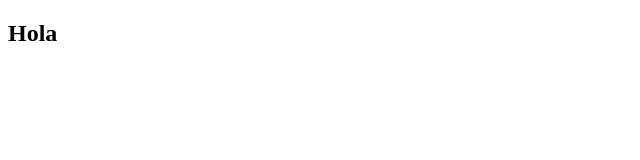
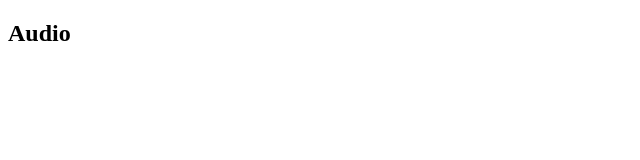
Before and after one commit to ELKIN-AVILA/audio, a plain HTML site: page index.html in a window 1280 px wide. Shown: the full height of the page, 0-640 px from the left. Drawn offline with Linux system fonts and the light colour scheme.

Commit message:
Update index.html

```diff
--- a/index.html
+++ b/index.html
@@ -7,6 +7,6 @@
     <title>Document</title>
 </head>
 <body>
-      <h2>Hola</h2>
+      <h2>Audio</h2>
 </body>
 </html>
```
